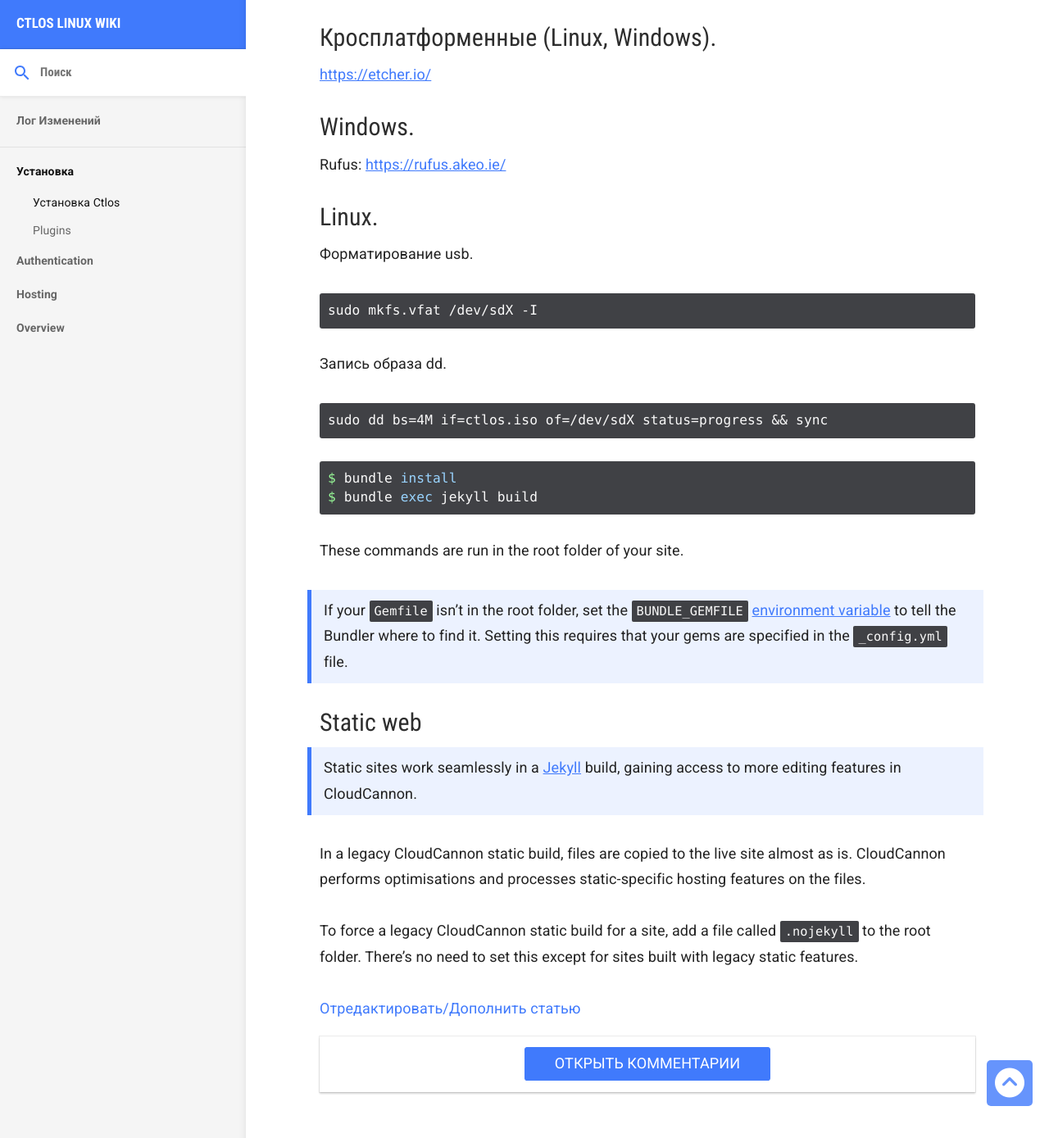
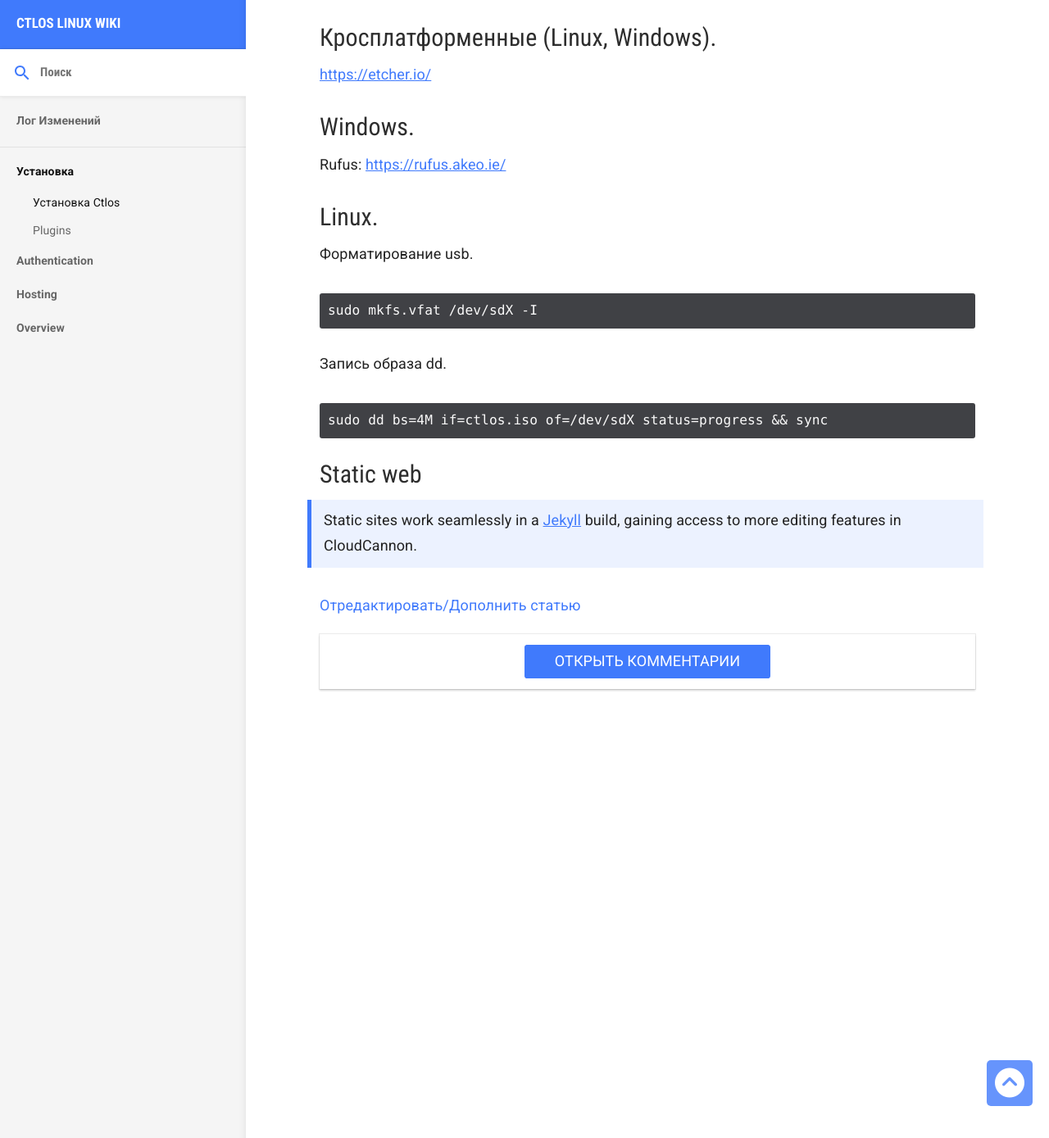
Before and after one commit to Naymi/wiki, a Jekyll site: the page built from _docs/1ustanovka/install-ctlos.md, in a window 1280 px wide and 1400 px high, scrolled down 266 px. Shown: the top 1389 px of the window at 82% size. Built offline with Jekyll 4.4.1, drawn with Linux system fonts in a browser that asks for light colours; nearby versions of some CDN libraries.

Commit message:
Update from Forestry.io - Updated install-ctlos.md

````diff
--- a/_docs/1ustanovka/install-ctlos.md
+++ b/_docs/1ustanovka/install-ctlos.md
@@ -8,6 +8,7 @@ comments: true
 edit: true
 
 ---
+
 Предварительно отформатируйте usb накопитель (например в gparted).
 
 ### Кросплатформенные (Linux, Windows).
@@ -28,19 +29,6 @@ Rufus: [https://rufus.akeo.ie/](https://rufus.akeo.ie/ "https://rufus.akeo.ie/")
 
     sudo dd bs=4M if=ctlos.iso of=/dev/sdX status=progress && sync
 
-```bash
-$ bundle install
-$ bundle exec jekyll build
-```
-
-These commands are run in the root folder of your site.
-
-> If your `Gemfile` isn’t in the root folder, set the `BUNDLE_GEMFILE` [environment variable](/building/environments/) to tell the Bundler where to find it. Setting this requires that your gems are specified in the `_config.yml` file.
-
 ### Static web
 
 > Static sites work seamlessly in a [Jekyll](/building/jekyll/) build, gaining access to more editing features in CloudCannon.
-
-In a legacy CloudCannon static build, files are copied to the live site almost as is. CloudCannon performs optimisations and processes static-specific hosting features on the files.
-
-To force a legacy CloudCannon static build for a site, add a file called `.nojekyll` to the root folder. There's no need to set this except for sites built with legacy static features.
````
